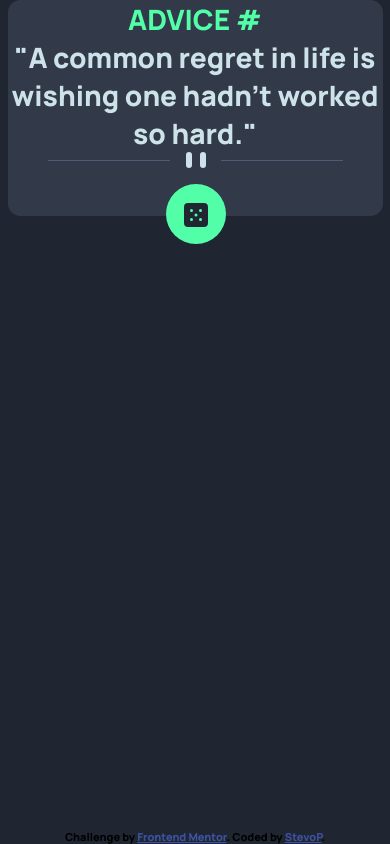
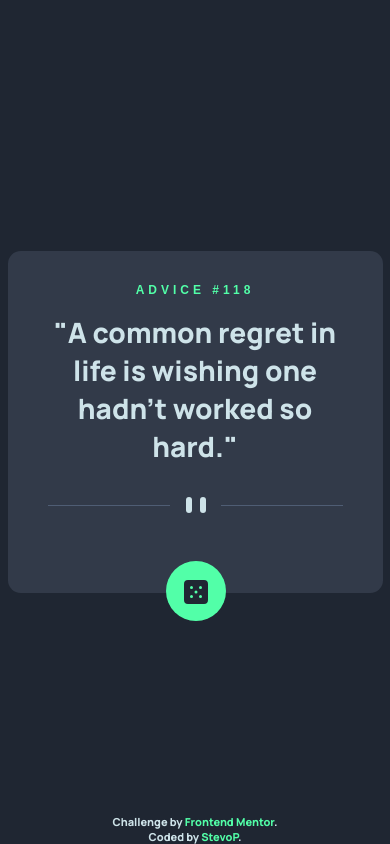
Before and after one commit to stevop/Advice-Generator, a plain HTML site: page index.html in a window 390 px wide. Drawn offline with nearby package versions, Linux system fonts and the light colour scheme.

Commit message:
finished mobile design

```diff
--- a/app.js
+++ b/app.js
@@ -1,15 +1,30 @@
 const dice = document.querySelector(".dice");
+const diceBg = document.querySelector("svg");
 const p = document.querySelector("#advice-text");
+const h1 = document.querySelector("#advice-id");
 
 // FETCHING DATA
 const getAdvice = async () => {
     let res = await axios.get("https://api.adviceslip.com/advice");
-    return res.data.slip.advice;
+    return res.data.slip;
 }
 
  // CLICK TO DICE
- dice.addEventListener("click", async function(){
+dice.addEventListener("click", async function(){
     let adviceGetter = await getAdvice();
+    h1.innerHTML = "";
+    h1.textContent = `"Advice ${adviceGetter.id}"`;
+
     p.innerHTML = "";
-    p.textContent = `"${adviceGetter}"`;
+    p.textContent = `"${adviceGetter.advice}"`;
  });
+
+// TREBALO BY PREROBIT
+diceBg.addEventListener("click", async function(){
+    let adviceGetter = await getAdvice();
+    h1.innerHTML = "";
+    h1.textContent = `"Advice ${adviceGetter.id}"`;
+
+    p.innerHTML = "";
+    p.textContent = `"${adviceGetter.advice}"`;
+});
--- a/index.html
+++ b/index.html
@@ -14,7 +14,7 @@
 <article class="container">
 
     <section class="wrapper">
-      <h1 id="advice-id">Advice #<!-- Advice ID goes here --></h1>
+      <h1 id="advice-id">Advice #118</h1>
       <p id="advice-text">"A common regret in life is wishing one hadn't worked so hard."</p>
       <img class="divider" src="./images/pattern-divider-mobile.svg" alt="divider">
       <img class="dice" src="./images/icon-dice.svg" alt="dice">
--- a/styles/partials/_global.scss
+++ b/styles/partials/_global.scss
@@ -11,14 +11,14 @@ body{
     overflow: hidden;
     position: relative;
     width: 100vw;
-}
-// ADVICE BODY
-.container{
+
     display: flex;
     flex-direction: column;
     justify-content: center;
     align-items: center;
-
+}
+// ADVICE BODY
+.container{
     max-width: 375px;
     margin-right: auto;
     margin-left: auto;
@@ -27,14 +27,16 @@ body{
 .wrapper{
     background-color: var(--dark-grayish-blue);
     border-radius: .8rem;
+    padding: 2rem;
     position: relative;
     width: 100%;
 }
 
 #advice-id{
     color: var(--neon-green);
-    font-family: inherit;
-    font-size: inherit;
+    font-family: sans-serif;
+    font-size: .75rem;
+    letter-spacing: .25rem;
     text-align: center;
     text-transform: uppercase;
 }
@@ -42,11 +44,13 @@ body{
 #advice-text{
     color: var(--light-cyan);
     font-family: inherit;
+    margin-top: 1rem;
     text-align: center;
 }
 
 .divider{
     display: block;
+    margin-top: 2rem;
     margin-right: auto;
     margin-left: auto;
     padding-bottom: 3rem;
@@ -69,12 +73,22 @@ svg{
 
 // ATTRIBUTION
 .attribution {
+    color: var(--light-cyan);
+    display: block;
+    font-family: inherit;
+    font-size: 11px;
+    margin-left: auto;
+    margin-right: auto;
+    text-align: center;
+
+    position: absolute;
     bottom: 0;
-    font-size: 11px;
-    position: absolute;
-    text-align: center;
+    left: 50%;
+    transform: translate(-50%);
 }
 
 .attribution a {
-    color: hsl(228, 45%, 44%);
+    color: var(--neon-green);
+    cursor: pointer;
+    text-decoration: none;
 }
```
Also changed, not shown: styles/style.css, 1 other file.
